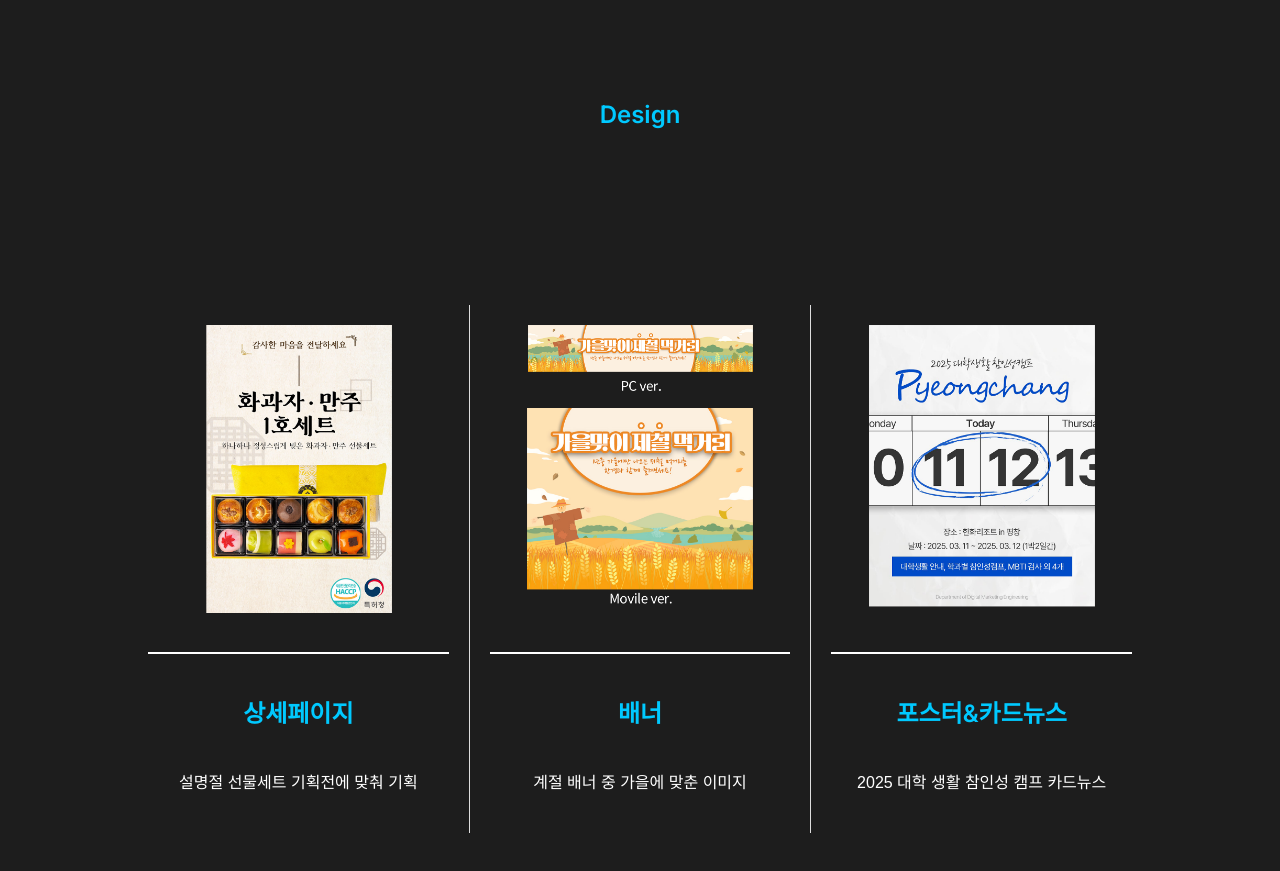
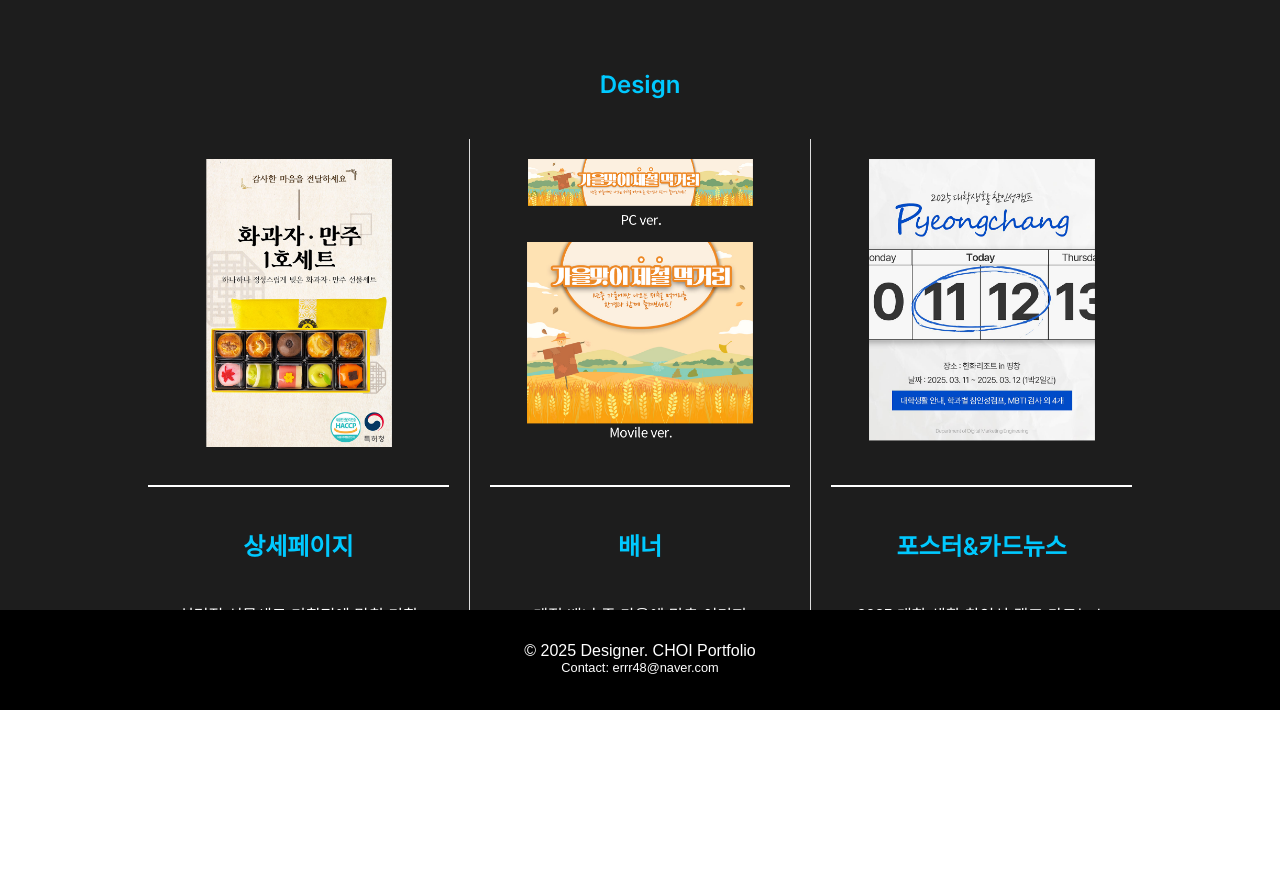
Before and after one commit to cmjjjjj/Portfolio, a plain HTML site: page index.html in a window 1280 px wide. Shown: the part 1760-2631 px from the top of the page. After the commit the page ends 2470 px from the top, so only its background shows below. Drawn offline with Linux system fonts and the light colour scheme; a small style sheet from the web is missing.

Commit message:
Update main.css

```diff
--- a/css/main.css
+++ b/css/main.css
@@ -156,7 +156,7 @@ nav ul.sub-nav li a:hover {
 
 /* 다음 섹션 영역 */
 .next-section {
-    height: 110vh;
+    height: 850px;
     padding-top: 300px; /* Divider 높이만큼 여백을 줌 */
     position: relative;
     background: #1f2020;  /* 원하는 색상으로 변경 */
@@ -265,7 +265,7 @@ video {
 /* 디자인 섹션 */
 .About {
   background-color: #1d1d1d;
-  height: 150vh;
+  height: 80vh;
   padding-top: 100px; /* 이걸로 여백 주기 */
 }
 
@@ -278,7 +278,7 @@ video {
 
   .section-inner {
     width: 100%;
-    min-height:100vh;
+    min-height:50vh;
     display: flex;
     align-items: center;
     justify-content: center;
@@ -382,7 +382,7 @@ video {
 }
 
 .info p{
-    margin: 20px;
+  margin: 20px;
 }
 
 
```
